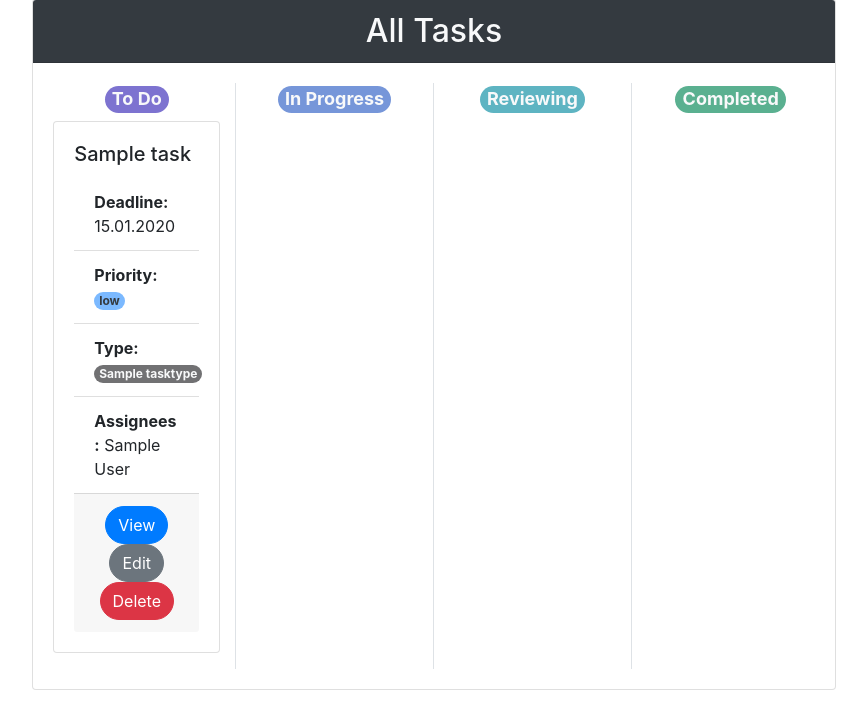
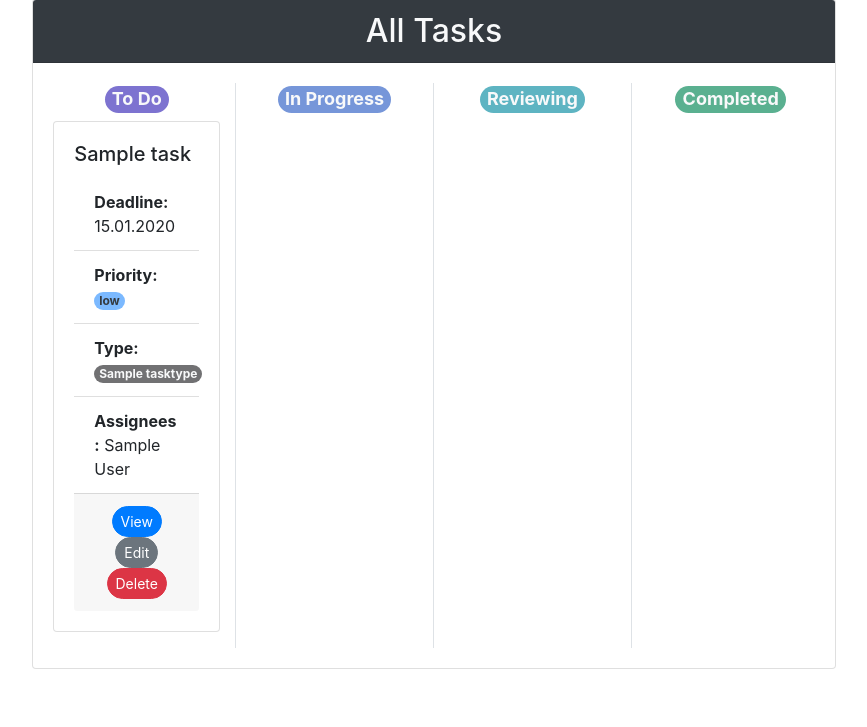
Before and after one commit to DanSheremeta/task-manager, a Django app: page / in a window 1280 px wide. Shown: the part 73-800 px from the top of the page, without its empty margins (206-1073 px from the left). Run offline with Django 5.2, Linux system fonts and the light colour scheme; a user stored in the database is signed in; tables that the repository leaves empty hold one stand-in row (values such as "Sample post").

Commit message:
made buttons smaller and customized message when status column empty on task list page

```diff
--- a/templates/tasks/task_list.html
+++ b/templates/tasks/task_list.html
@@ -48,15 +48,18 @@
                         </li>
                       </ul>
                       <div class="card-footer text-muted text-center">
-                        <a href="{% url 'tasks:task-detail' task.id %}" class="btn btn-primary rounded-pill">View</a>
-                        <a href="{% url 'tasks:task-update' task.id %}" class="btn btn-secondary rounded-pill">Edit</a>
-                        <a href="{% url 'tasks:task-delete' task.id %}" class="btn btn-danger rounded-pill">Delete</a>
+                        <a href="{% url 'tasks:task-detail' task.id %}"
+                           class="btn btn-sm btn-primary rounded-pill">View</a>
+                        <a href="{% url 'tasks:task-update' task.id %}" class="btn btn-sm btn-secondary rounded-pill">Edit</a>
+                        <a href="{% url 'tasks:task-delete' task.id %}" class="btn btn-sm btn-danger rounded-pill">Delete</a>
                       </div>
                     </div>
                   </div>
                 {% endif %}
               {% empty %}
-              <p class="text-center">No tasks in "{{ title }}" yet.</p>
+                <div class="alert alert-info text-center" role="alert">
+                  No tasks in "{{ title }}" yet.
+                </div>
               {% endfor %}
             </div>
           {% endfor %}
```
Lines whose indentation alone changed are shown as unchanged.
